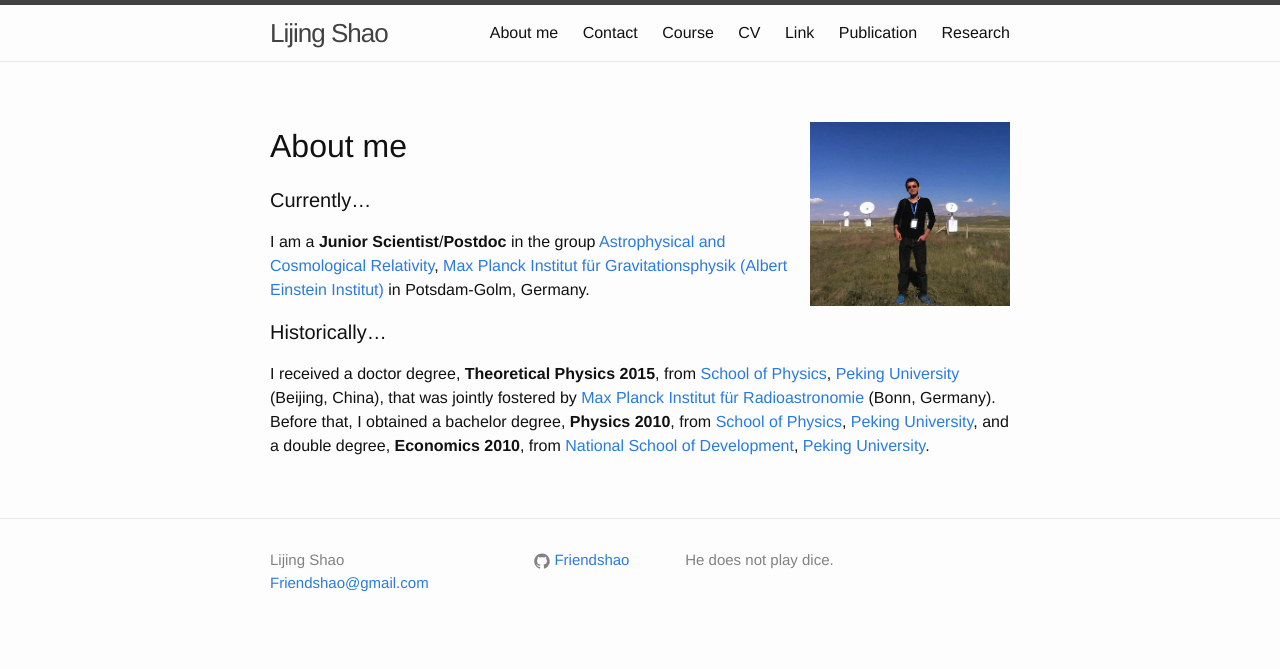
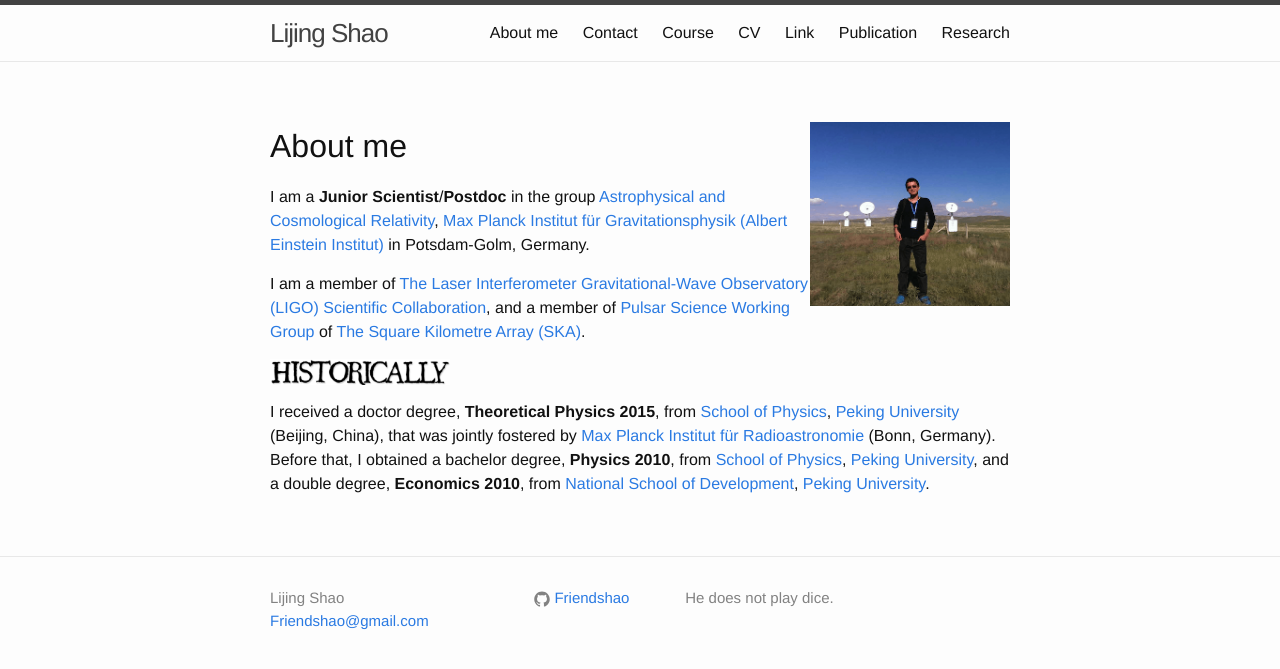
Before and after one commit to Friendshao/Friendshao.github.io, a Jekyll site: the page built from about/about.md, in a window 1280 px wide. Shown: the top 669 px of the page. Built offline with Jekyll 4.4.1, drawn with Linux system fonts in a browser that asks for light colours.

Commit message:
modify about.md

```diff
--- a/_posts/2016-03-14-triple-pulsar-tests-mass-triplets.markdown
+++ b/_posts/2016-03-14-triple-pulsar-tests-mass-triplets.markdown
@@ -20,4 +20,4 @@ PSR J0337+1715 turns out one of the best testbeds for SEP. It composes of one ne
 
 In my work, in addition to the extensively studied violation in the equality of inertial mass and (passive) gravitational mass, the possibility of a violation in the equality of **active** gravitational mass and **passive** gravitational mass was also investigated. The latter would be the first test of such kind for pulsar timing, and also would be the first test of Newton's 3rd law (namely *"actio = reactio"*) with compact objects. Extensive simulation showed that the pulsar timing data might have a sensitivity of SEP down to 3e-8, improving current best limits by thousands to millions.
 
-The paper [[arXiv:1602.05725](http://arxiv.org/abs/1602.05725)] is accepted by **Physical Review D**.
+The paper [[arXiv:1602.05725](http://arxiv.org/abs/1602.05725)] is highlighted by **Physical Review D**.
--- a/about/about.md
+++ b/about/about.md
@@ -8,11 +8,10 @@ permalink: /about/
 
 ## About me
 
-#### Currently...
-
 I am a **Junior Scientist**/**Postdoc** in the group [Astrophysical and Cosmological Relativity](http://www.aei.mpg.de/1282161/Astrophysical_and_Cosmological_Relativity), [Max Planck Institut für Gravitationsphysik (Albert Einstein Institut)](http://www.aei.mpg.de/) in Potsdam-Golm, Germany.
 
+I am a member of [The Laser Interferometer Gravitational-Wave Observatory (LIGO) Scientific Collaboration](http://www.ligo.org/), and a member of [Pulsar Science Working Group](http://astronomers.skatelescope.org/science-working-groups/pulsars-tests-gravity/) of [The Square Kilometre Array (SKA)](https://www.skatelescope.org/).
 
-#### Historically...
+<img src="historically.png" alt="Historically" style="width: 180px;"/>
 
 I received a doctor degree, **Theoretical Physics 2015**, from [School of Physics](http://www.phy.pku.edu.cn/English.html), [Peking University](http://english.pku.edu.cn/) (Beijing, China), that was jointly fostered by [Max Planck Institut für Radioastronomie](http://www.mpifr-bonn.mpg.de/2169/en) (Bonn, Germany). Before that, I obtained a bachelor degree, **Physics 2010**, from [School of Physics](http://www.phy.pku.edu.cn/English.html), [Peking University](http://english.pku.edu.cn/), and a double degree, **Economics 2010**, from [National School of Development](http://en.nsd.edu.cn/), [Peking University](http://english.pku.edu.cn/).
```
Also changed, not shown: about/historically.png (added).
